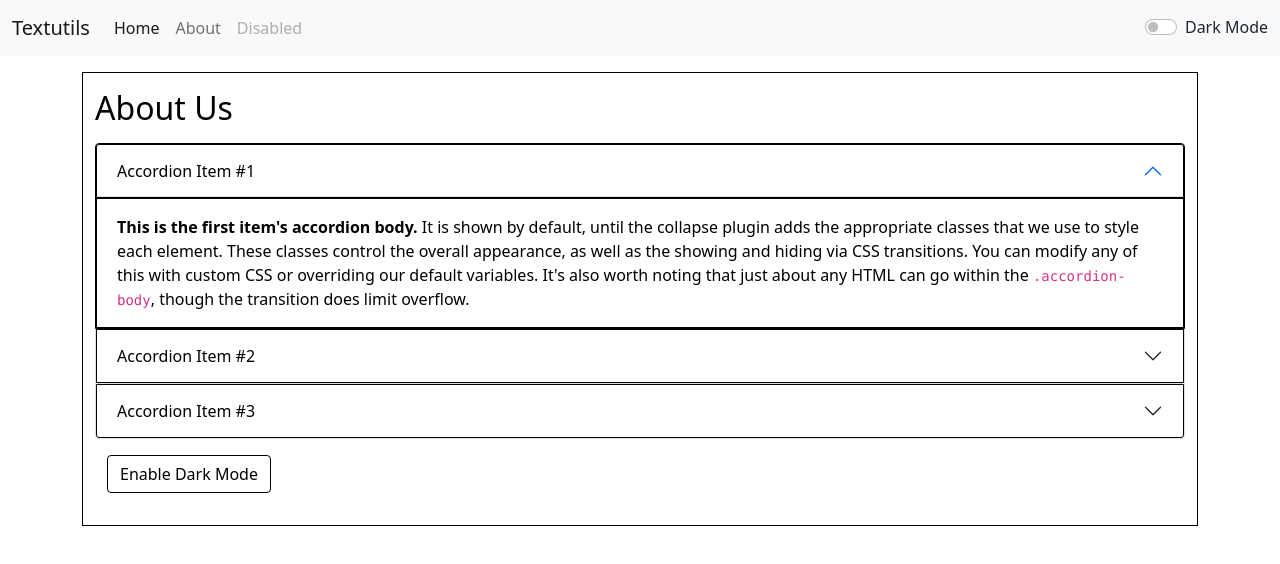
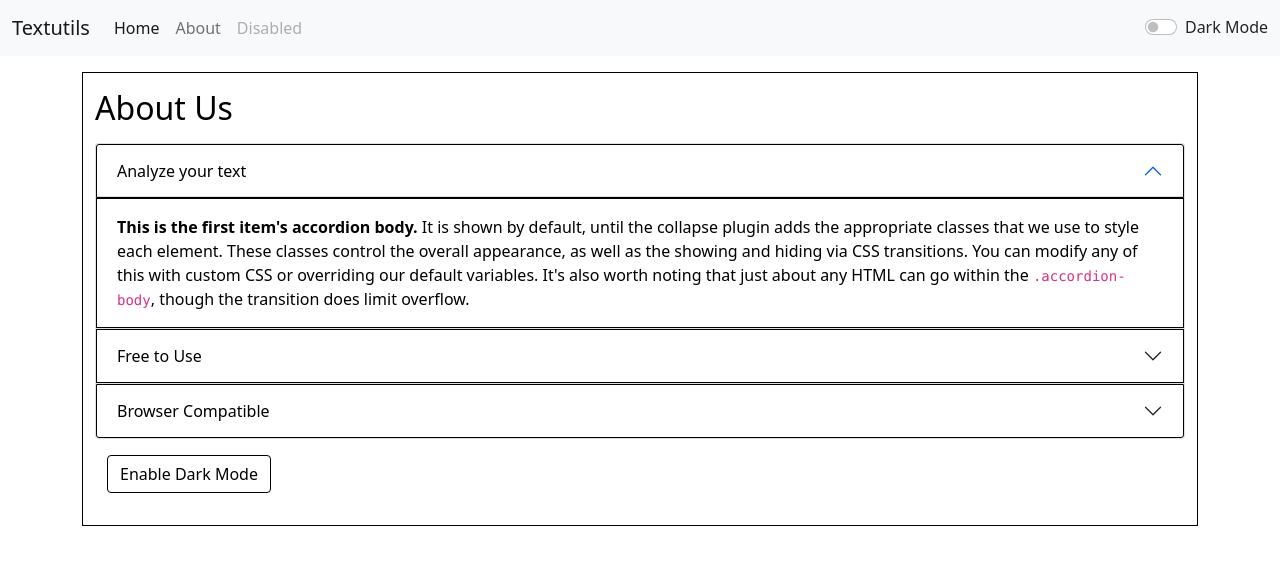
Before and after one commit to nairashwin/TextUtils-React, a React (Create React App) app: page /about in a window 1280 px wide. Shown: the top 564 px of the page. Built offline with nearby package versions, Linux system fonts and the light colour scheme.

Commit message:
Minor style change

```diff
--- a/src/components/About.tsx
+++ b/src/components/About.tsx
@@ -30,7 +30,7 @@ const About = () => {
     <div className="container" style={myStyle}>
       <h2 className="my-3">About Us</h2>
       <div className="accordion" id="accordionExample">
-        <div className="accordion-item" style={myStyle}>
+        <div className="accordion-item">
           <h2 className="accordion-header" id="headingOne">
             <button
               style={myStyle}
@@ -41,7 +41,7 @@ const About = () => {
               aria-expanded="true"
               aria-controls="collapseOne"
             >
-              Accordion Item #1
+              Analyze your text
             </button>
           </h2>
           <div
@@ -73,7 +73,7 @@ const About = () => {
               aria-controls="collapseTwo"
               style={myStyle}
             >
-              Accordion Item #2
+              Free to Use
             </button>
           </h2>
           <div
@@ -105,7 +105,7 @@ const About = () => {
               aria-controls="collapseThree"
               style={myStyle}
             >
-              Accordion Item #3
+              Browser Compatible
             </button>
           </h2>
           <div
```
